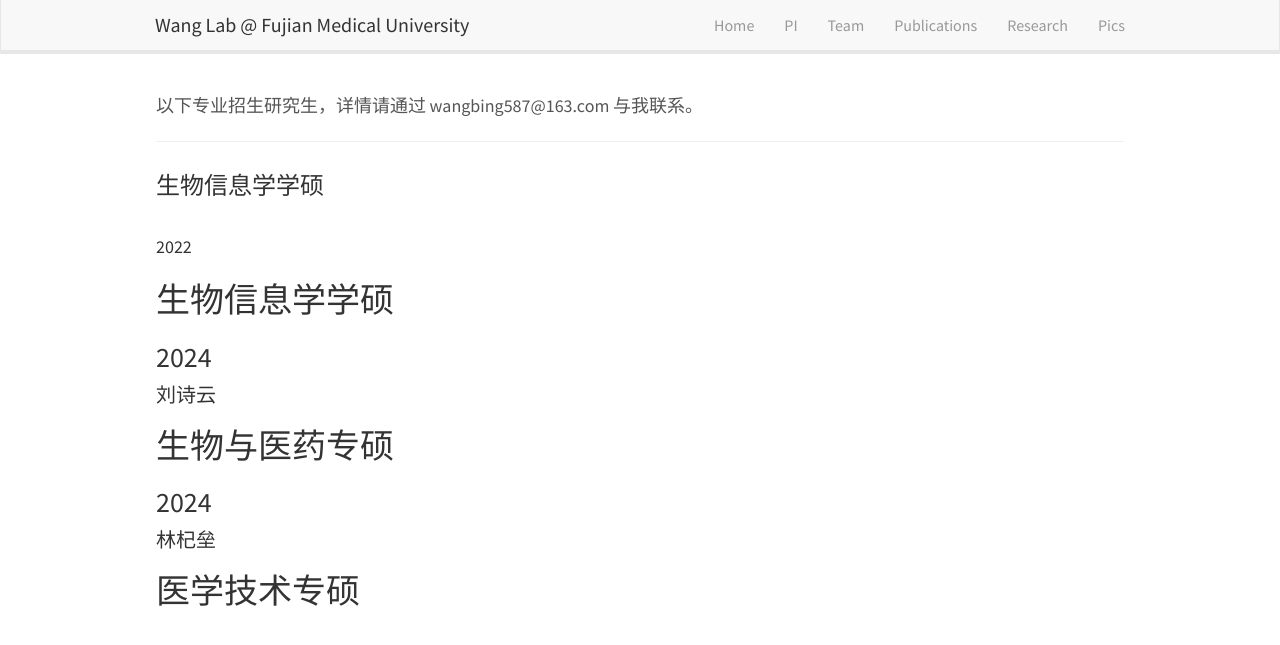
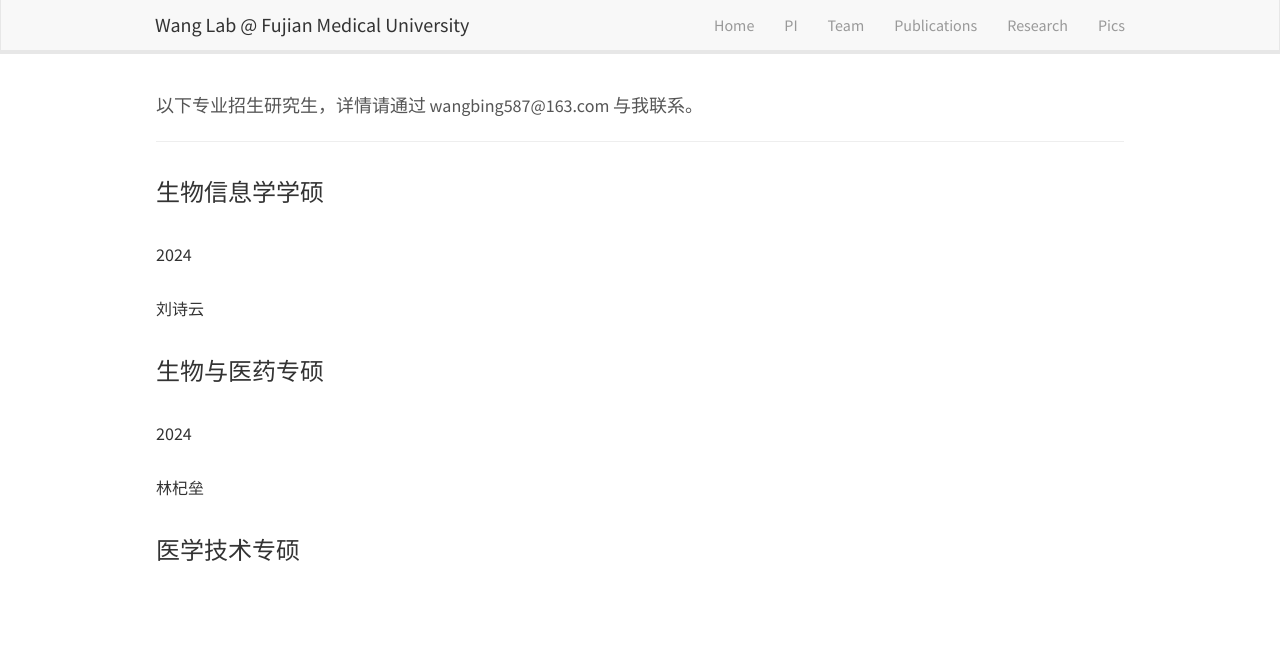
Before and after one commit to wangbing587/wangbing587.github.io, a Jekyll site: the page built from _pages/team.md, in a window 1280 px wide. Shown: the top 645 px of the page. Built offline with Jekyll 4.4.1, drawn with Linux system fonts in a browser that asks for light colours.

Commit message:
Update team.md with new formatting for sections

```diff
--- a/_pages/team.md
+++ b/_pages/team.md
@@ -10,17 +10,14 @@ permalink: /team/
 <hr />
 
 
-## <font size="5">生物信息学学硕</font>
-## <font size="4">2022</font>
-## 生物信息学学硕
-### 2024
-#### 刘诗云
+# <font size="5">生物信息学学硕</font>
+## <font size="4">2024</font>
+### <font size="3">刘诗云</font>
 
 
-## 生物与医药专硕
-### 2024
-#### 林杞垒
+# <font size="5">生物与医药专硕</font>
+## <font size="4">2024</font>
+### <font size="3">林杞垒</font>
 
 
-
-## 医学技术专硕
+# <font size="5">医学技术专硕</font>
```
